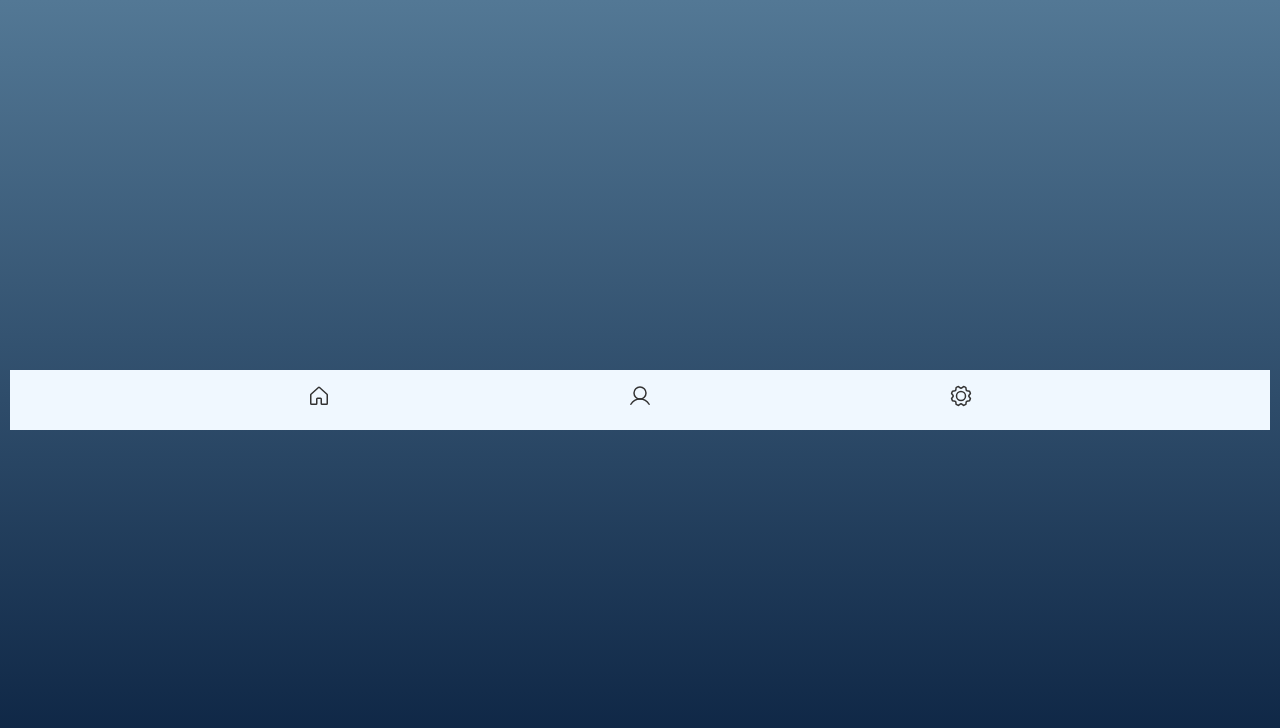
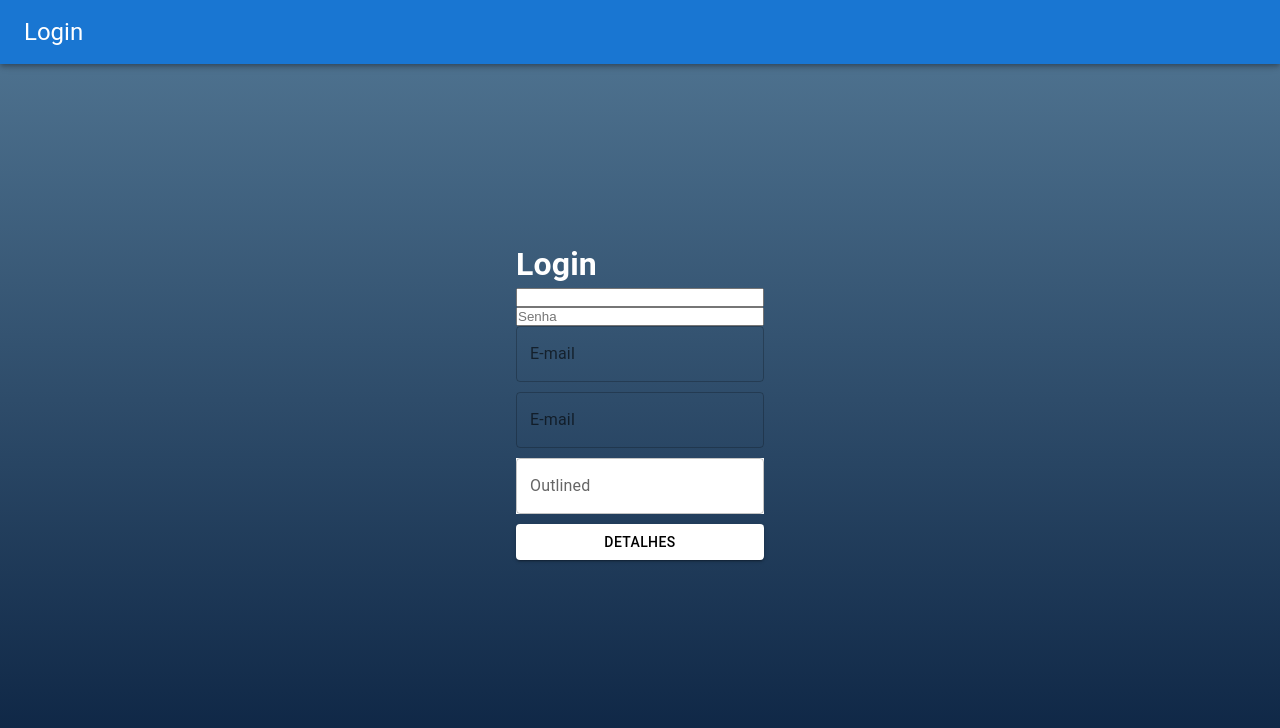
Before and after one commit to oFerrari/app-example-react, a React (Vite) app: page /login in a window 1280 px wide. Before the commit this address had no page. Shown: the top 728 px of the page. Built offline with nearby package versions, Linux system fonts and the light colour scheme.

Commit message:
Subindo progresso de estilização do login biblioteca UI

```diff
--- a/src/App.tsx
+++ b/src/App.tsx
@@ -8,19 +8,20 @@ import {BrowserRouter, Routes, Route} from 'react-router-dom'
 import { Schedule } from './pages/Schedule'
 import { GalleryPage } from './components/GalleryPage'
 import { CssBaseline } from '@mui/material'
+import { Login } from './pages/Login'
 
 
 function App() {
   return (
     <div id="App">
       <CssBaseline />
-     <BrowserRouter>
+      <BrowserRouter>
         <Routes>
+          <Route path='/login' element={<Login/>} />
           <Route path='/' element={<Home/>} />
           <Route path='/gallery' element={<GalleryPage/>} />
           <Route path='/schedule' element={<Schedule/>} />
         </Routes>
-        <NavBarMenu />
      </BrowserRouter>
     </div>
   )
--- a/src/components/Gallery/index.tsx
+++ b/src/components/Gallery/index.tsx
@@ -1,6 +1,8 @@
+import { Button } from '@mui/material';
 import { House,User,Gear as Settings, ArrowBendDoubleUpRight, ArrowBendDoubleUpLeft } from 'phosphor-react'
-
 import { useState } from "react";
+import { BrowserRouter } from 'react-router-dom';
+import { BaseLayout } from '../../layout/BaseLayout';
 
 import { movies } from "./data"
 
@@ -24,6 +26,7 @@ export function Gallery() {
 
     return (
         <>
+        <BaseLayout appBarTitle="Gallery">
             <h1>{movies[index].title}</h1>
 
             <section className="gallery">
@@ -33,11 +36,11 @@ export function Gallery() {
             <p>Duration: {movies[index].duration}</p>
 
             <div className="botoes">
-
-            <button onClick={handlePreviousClick}><ArrowBendDoubleUpLeft size={45} color="#e00000" /></button>
-            <button onClick={handleNextClick} ><ArrowBendDoubleUpRight size={45} color="#e00000" /></button>
-
+            <Button variant="text" onClick={handlePreviousClick}><ArrowBendDoubleUpLeft size={45} color="#e00000" /></Button>
+            {index+1}
+            <Button variant="text" onClick={handleNextClick}><ArrowBendDoubleUpRight size={45} color="#e00000" /></Button>
             </div>
+        </BaseLayout>
         </>
     )
 }
--- a/src/pages/Home/index.tsx
+++ b/src/pages/Home/index.tsx
@@ -22,6 +22,6 @@ export function Home() {
                     </Link>
                 </Menu>
 
-            </BaseLayout>
+        </BaseLayout>
     )
 }
--- a/src/pages/Login/index.tsx
+++ b/src/pages/Login/index.tsx
@@ -1,19 +1,75 @@
-import { Button } from "../../components/Button";
+/* import { Button } from "../../components/Button"; */
+import { Button, FormControl, TextField } from '@mui/material';
 import { Title } from "../../components/Title";
+import { BaseLayout } from '../../layout/BaseLayout';
 
-export function Login(){
-    return(
-        <>
-             <header>
+export function Login() {
+    return (
+        <BaseLayout appBarTitle="Login">
+
                 <Title text='Login' />
-            </header>
-            <main>
-                <form>
-                    <input type="email" name="email" placeholder="E-mail"/>
-                    <input type="password" name="senha" placeholder="Senha"/>
-                    <Button text="Entrar" type="primary" />
-                </form>
-            </main>
-        </>
+
+                <FormControl>
+                    <input type="email" name="email" placeholder="" />
+                    <input type="password" name="senha" placeholder="Senha" />
+                    <TextField id="outlined-basic" label="E-mail" InputAdornment=""/>
+                    <TextField  type="email" label="E-mail" variant="outlined" sx={{
+
+                        marginTop:'10px',
+                    }}/>
+                    <TextField id="outlined-basic" label="Outlined" variant="outlined" sx={{
+                        background: 'white',
+                        color: 'white',
+                        marginTop:'10px',
+                    }} />
+
+                    <Button variant='contained' color='primary' sx={{
+                        background: 'white',
+                        color: 'black',
+                        marginTop:'10px',
+                    }}>Detalhes</Button>
+
+
+
+               </FormControl>
+
+               {/* <FormControl className={clsx(classes.margin, classes.textField)} variant="outlined">
+          <OutlinedInput
+            id="outlined-adornment-weight"
+            value={values.weight}
+            onChange={handleChange('weight')}
+            endAdornment={<InputAdornment position="end">Kg</InputAdornment>}
+            aria-describedby="outlined-weight-helper-text"
+            inputProps={{
+              'aria-label': 'weight',
+            }}
+            labelWidth={0}
+          />
+          <FormHelperText id="outlined-weight-helper-text">Weight</FormHelperText>
+        </FormControl>
+        <FormControl className={clsx(classes.margin, classes.textField)} variant="outlined">
+          <InputLabel htmlFor="outlined-adornment-password">Password</InputLabel>
+          <OutlinedInput
+            id="outlined-adornment-password"
+            type={values.showPassword ? 'text' : 'password'}
+            value={values.password}
+            onChange={handleChange('password')}
+            endAdornment={
+              <InputAdornment position="end">
+                <IconButton
+                  aria-label="toggle password visibility"
+                  onClick={handleClickShowPassword}
+                  onMouseDown={handleMouseDownPassword}
+                  edge="end"
+                >
+                  {values.showPassword ? <Visibility /> : <VisibilityOff />}
+                </IconButton>
+              </InputAdornment>
+            }
+            labelWidth={70}
+          />
+        </FormControl> */}
+
+        </BaseLayout>
     )
 }
```
